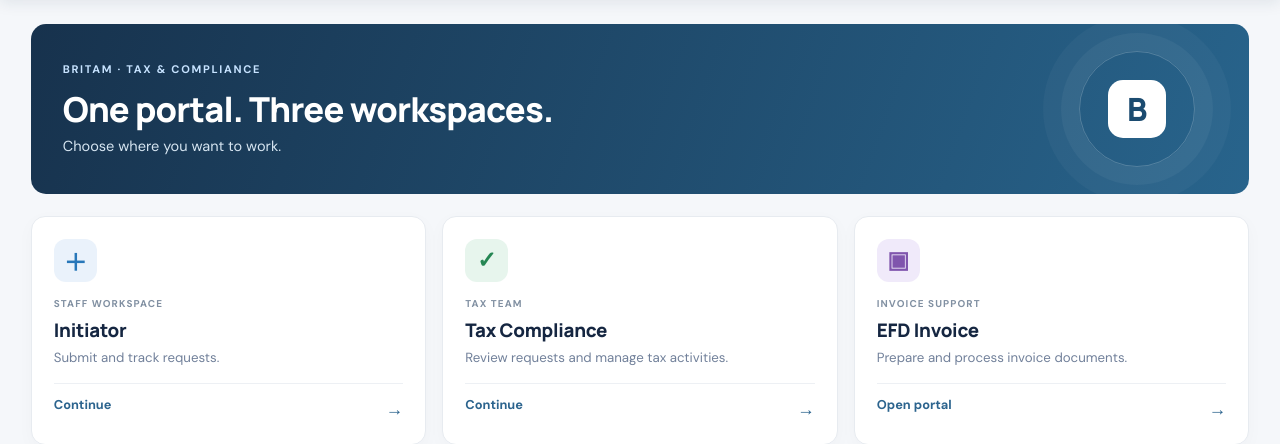
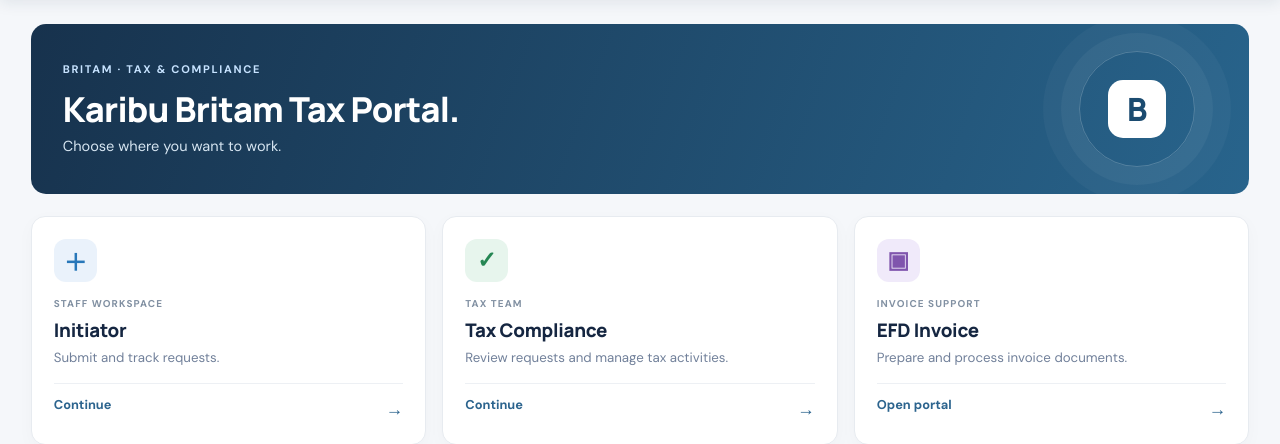
Before and after one commit to Filly-web/CETTP-Portal, a Flask app: page / in a window 1280 px wide. Shown: the part 68-512 px from the top of the page. Run offline with Flask 3, Linux system fonts and the light colour scheme; some libraries are stand-ins or nearby versions.

Commit message:
Add files via upload

```diff
--- a/templates/home.html
+++ b/templates/home.html
@@ -1,7 +1,7 @@
 {% extends "base.html" %}{% block title %}CETTP | Choose Workspace{% endblock %}
 {% block content %}
 <section class="home-hero">
-  <div><div class="eyebrow light">BRITAM · TAX &amp; COMPLIANCE</div><h1>One portal. Three workspaces.</h1><p>Choose where you want to work.</p></div>
+  <div><div class="eyebrow light">BRITAM · TAX &amp; COMPLIANCE</div><h1>Karibu Britam Tax Portal.</h1><p>Choose where you want to work.</p></div>
   <div class="home-hero-mark"><span>B</span></div>
 </section>
 <div class="workspace-grid">
```
